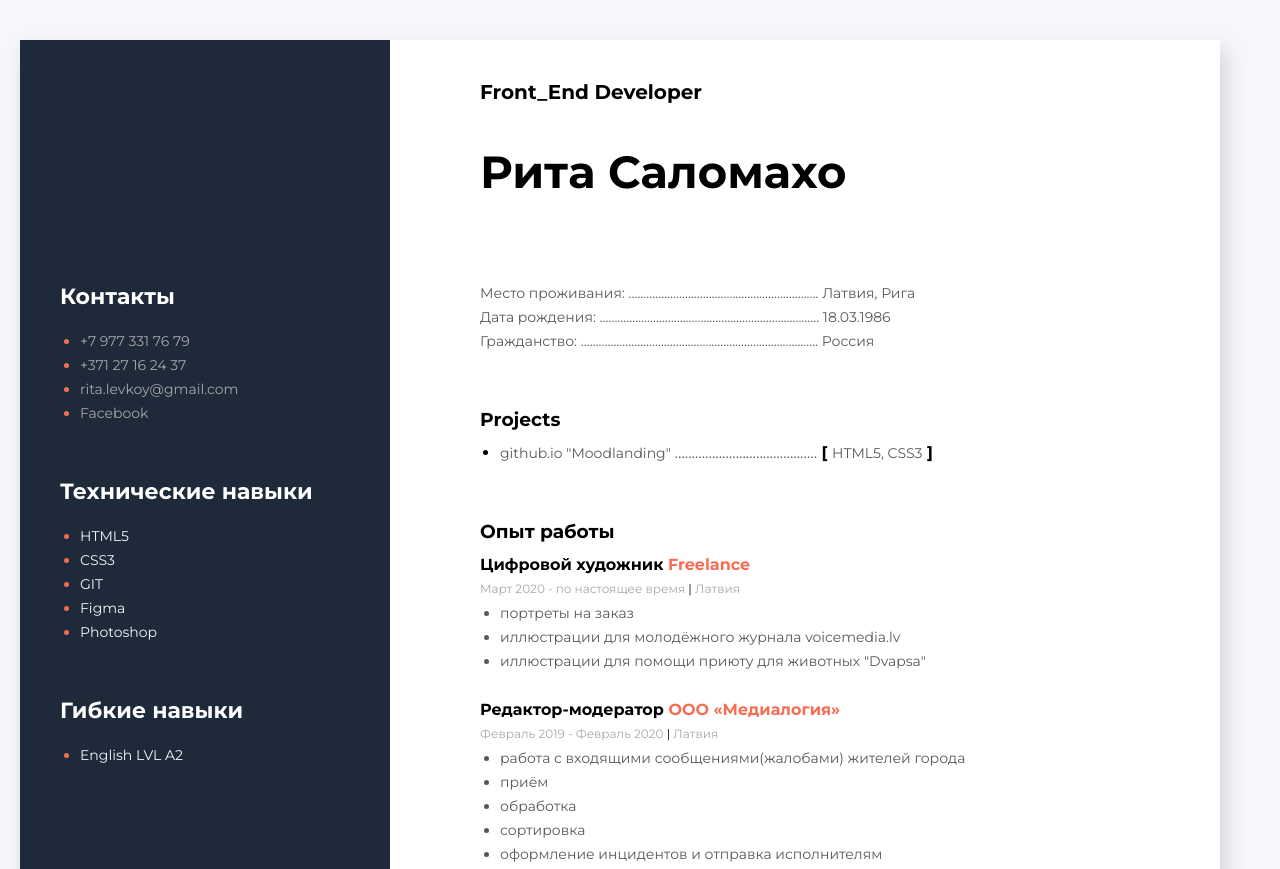
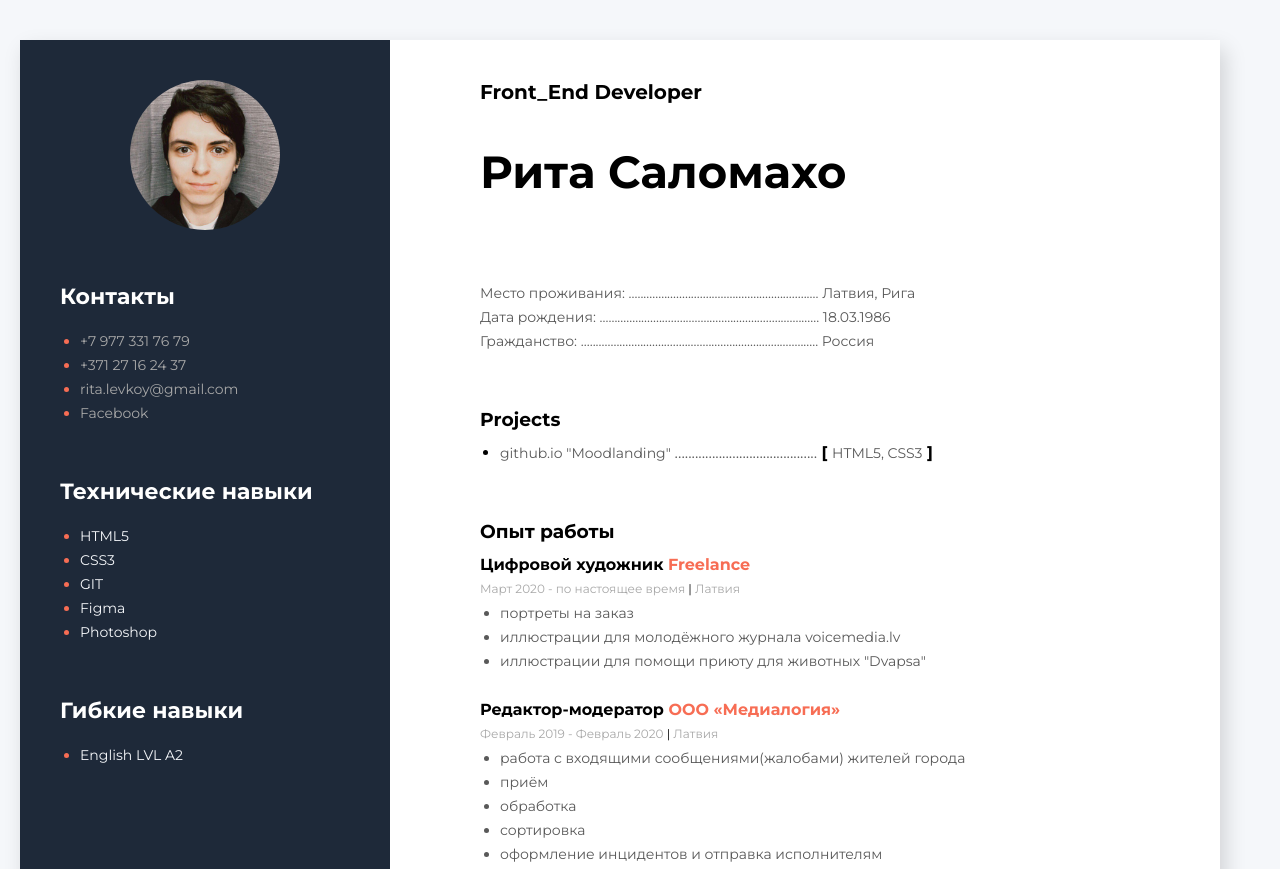
Before and after one commit to Rish-Fish/Resume_2021, a plain HTML site: page index.html in a window 1280 px wide. Shown: the top 869 px of the page. Drawn offline with Linux system fonts and the light colour scheme.

Commit message:
change  ../assets/img/me_1.jpg path

```diff
--- a/css/style.css
+++ b/css/style.css
@@ -32,7 +32,7 @@ a {
 }
 
 .my-photo {
-  background-image: url(assets/img/me_1.jpeg);
+  background-image: url(../assets/img/me_1.jpeg);
   background-size: cover;
   background-position: center center;
   background-repeat: no-repeat;
```
